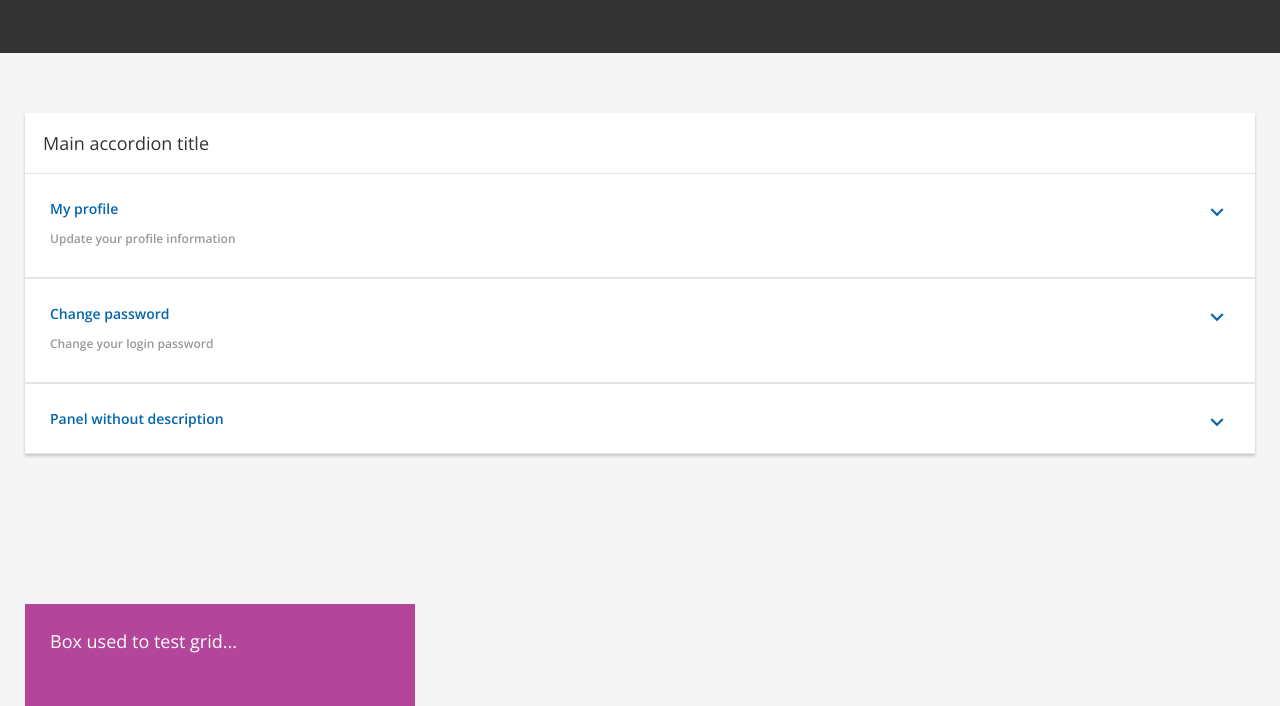
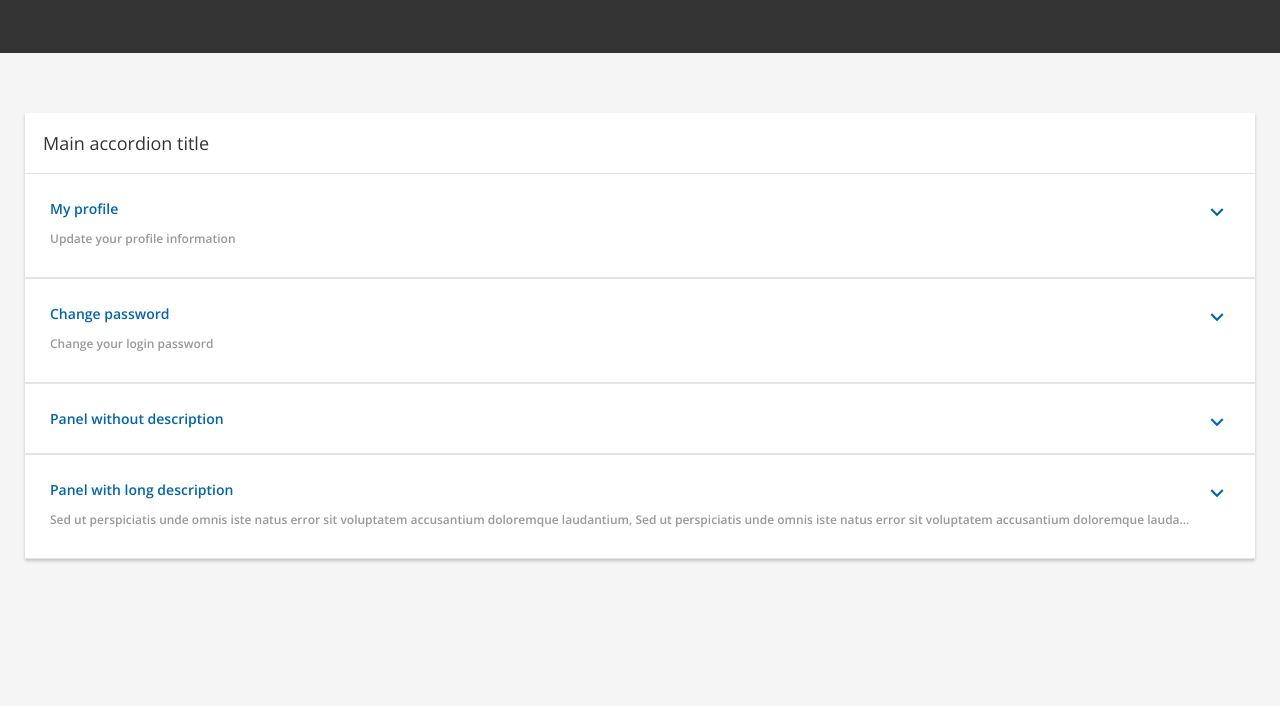
Before and after one commit to g-francesca/accordion, a website: page main/index.html in a window 1280 px wide. Shown: the part 80-786 px from the top of the page. Drawn offline with nearby package versions, Linux system fonts and the light colour scheme.

Commit message:
minor fixes

```diff
--- a/main/assets/css/modules/_accordion.scss
+++ b/main/assets/css/modules/_accordion.scss
@@ -25,7 +25,7 @@
 }
 
 .accordion__item__header {
-  padding: 25px;
+  padding: 25px 60px 25px 25px;
   cursor: pointer;
   position: relative;
 
--- a/main/index.html
+++ b/main/index.html
@@ -50,6 +50,11 @@
         content: '<p>Ut enim ad minima veniam, <strong>quis nostrum exercitationem</strong> ullam corporis suscipit laboriosam, nisi ut aliquid ex ea commodi consequatur?</p>'
       },
       {
+        title: 'Panel with long description',
+        subtitle: 'Sed ut perspiciatis unde omnis iste natus error sit voluptatem accusantium doloremque laudantium, Sed ut perspiciatis unde omnis iste natus error sit voluptatem accusantium doloremque laudantium',
+        content: '<p>Ut enim ad minima veniam, <strong>quis nostrum exercitationem</strong> ullam corporis suscipit laboriosam, nisi ut aliquid ex ea commodi consequatur?</p>'
+      },
+      {
         title: '',
         subtitle: 'Panels without title should not render',
         content: '<p>Ut enim ad minima veniam, <strong>quis nostrum exercitationem</strong> ullam corporis suscipit laboriosam, nisi ut aliquid ex ea commodi consequatur?</p>'
```
Also changed, not shown: README.md, main/assets/css/accordion.css.
